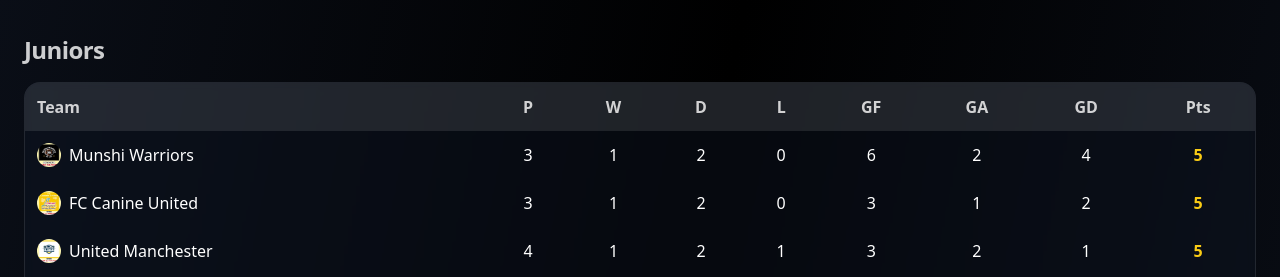
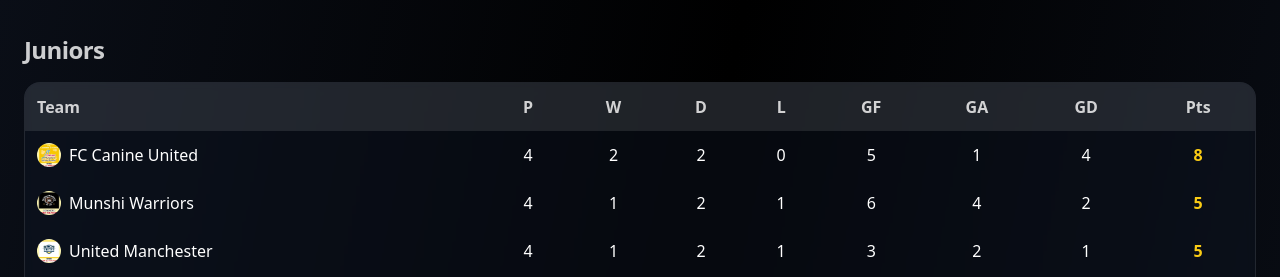
Before and after one commit to sandbox259/football-site, a Next.js app: page / in a window 1280 px wide. Shown: the part 2660-2937 px from the top of the page. Built offline with nearby package versions, Linux system fonts and the light colour scheme.

Commit message:
updating Tables

```diff
--- a/app/page.tsx
+++ b/app/page.tsx
@@ -71,11 +71,11 @@ const TEAM_STATS: Record<string, TeamStats> = {
   // ✅ Juniors
   "cannine-warriors-juniors": {
     id: "cannine-warriors-juniors",
-    played: 3,
-    won: 1,
+    played: 4,
+    won: 2,
     draw: 2,
     lost: 0,
-    goalsFor: 3,
+    goalsFor: 5,
     goalsAgainst: 1,
   },
   "huma-hammers": {
@@ -87,7 +87,7 @@ const TEAM_STATS: Record<string, TeamStats> = {
     goalsFor: 3,
     goalsAgainst: 4,
   },
-  "munshi-warriors": { id: "munshi-warriors", played: 3, won: 1, draw: 2, lost: 0, goalsFor: 6, goalsAgainst: 2 },
+  "munshi-warriors": { id: "munshi-warriors", played: 4, won: 1, draw: 2, lost: 1, goalsFor: 6, goalsAgainst: 4 },
   "united-manchester": { id: "united-manchester", played: 4, won: 1, draw: 2, lost: 1, goalsFor: 3, goalsAgainst: 2 },
   "united-cola": { id: "united-cola", played: 4, won: 0, draw: 2, lost: 2, goalsFor: 2, goalsAgainst: 8 },
 
```
